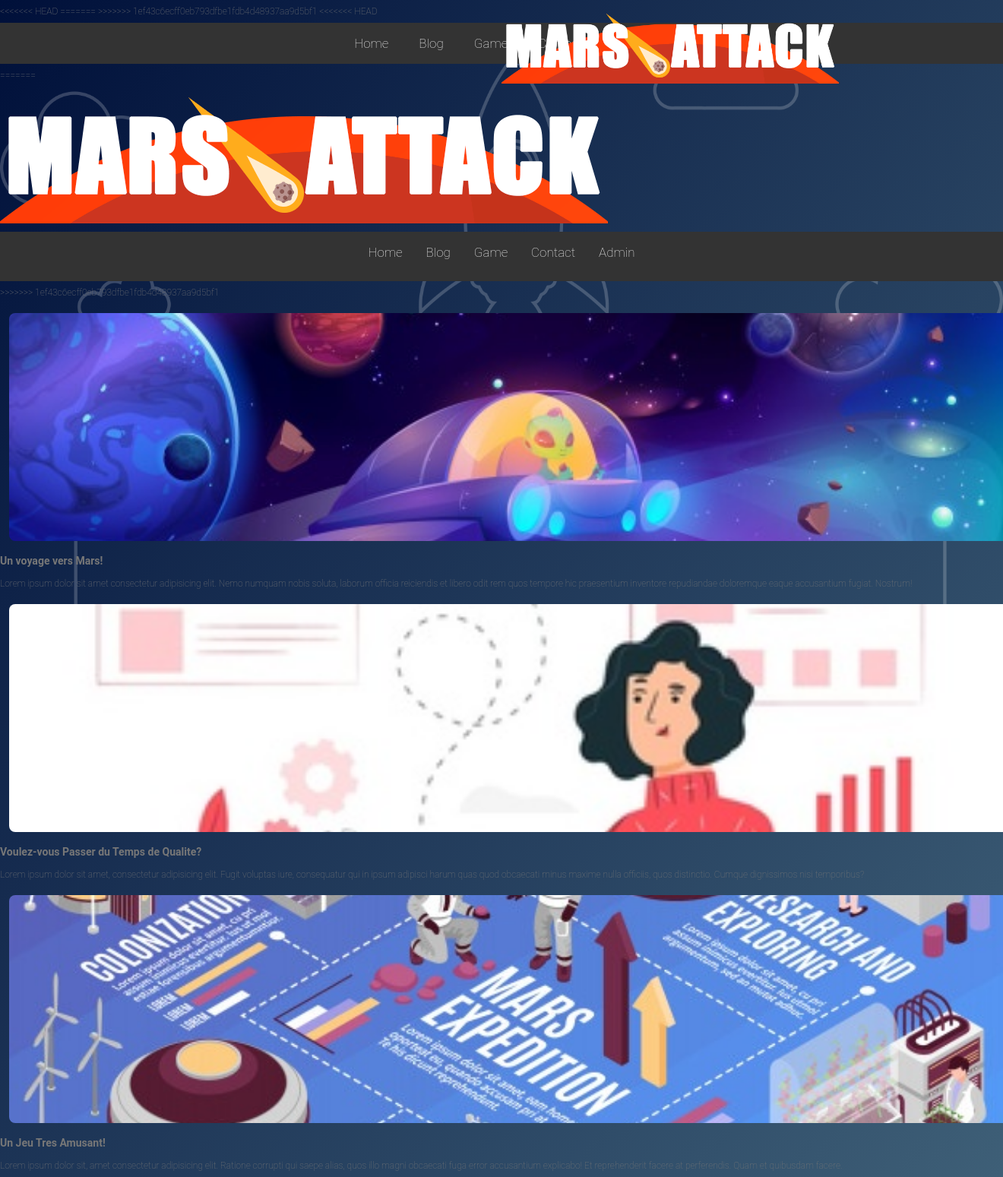
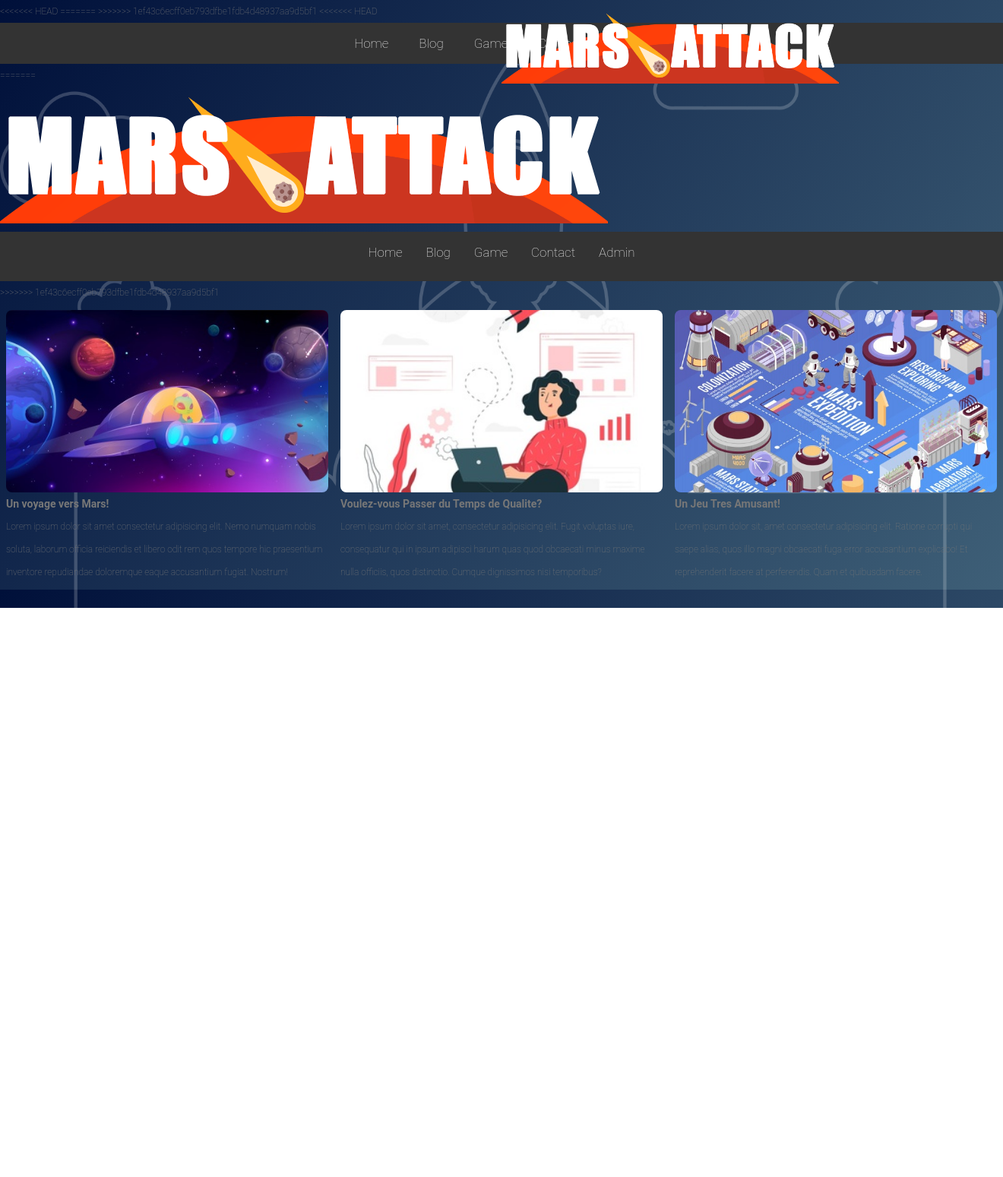
Before and after one commit to altasismail/mars-attack, a PHP site: page / in a window 1320 px wide; the page is wider, and only the part inside the window is pictured. Shown: that part at 76% size. After the commit the page ends 800 px from the top of that part, so only its background shows below. Run offline with PHP 8.4, Linux system fonts and the light colour scheme.

Commit message:
neslihan

```diff
--- a/assets/css/neslihan.css
+++ b/assets/css/neslihan.css
@@ -10,13 +10,33 @@
     border-radius: 50%;
  }
 
- .neslihan-fotolar img {
+ /*.neslihan-fotolar img{
     border-radius: 8px;
     max-width:100%;
     height:300px;
     object-fit:cover;
-    width:calc(100%);
     margin-left:1em;
     margin-top:1em;
+    width: calc( 100% );
+    float: left;
 
+ }*/
+
+ .neslihan-fotolar article {
+    margin:0.5rem;
+    width: calc( 100% / 3 - 1rem);
+    float: left;
 }
+
+.neslihan-fotolar img {
+    width:100%;
+    height:30vh;
+    object-fit:cover;
+    float: left;
+    border-radius: 8px;
+}
+/*.yazi {
+    display:flex;
+    flex-wrap: wrap-reverse
+    width:calc(100%/3);
+    color: white;*/
```
